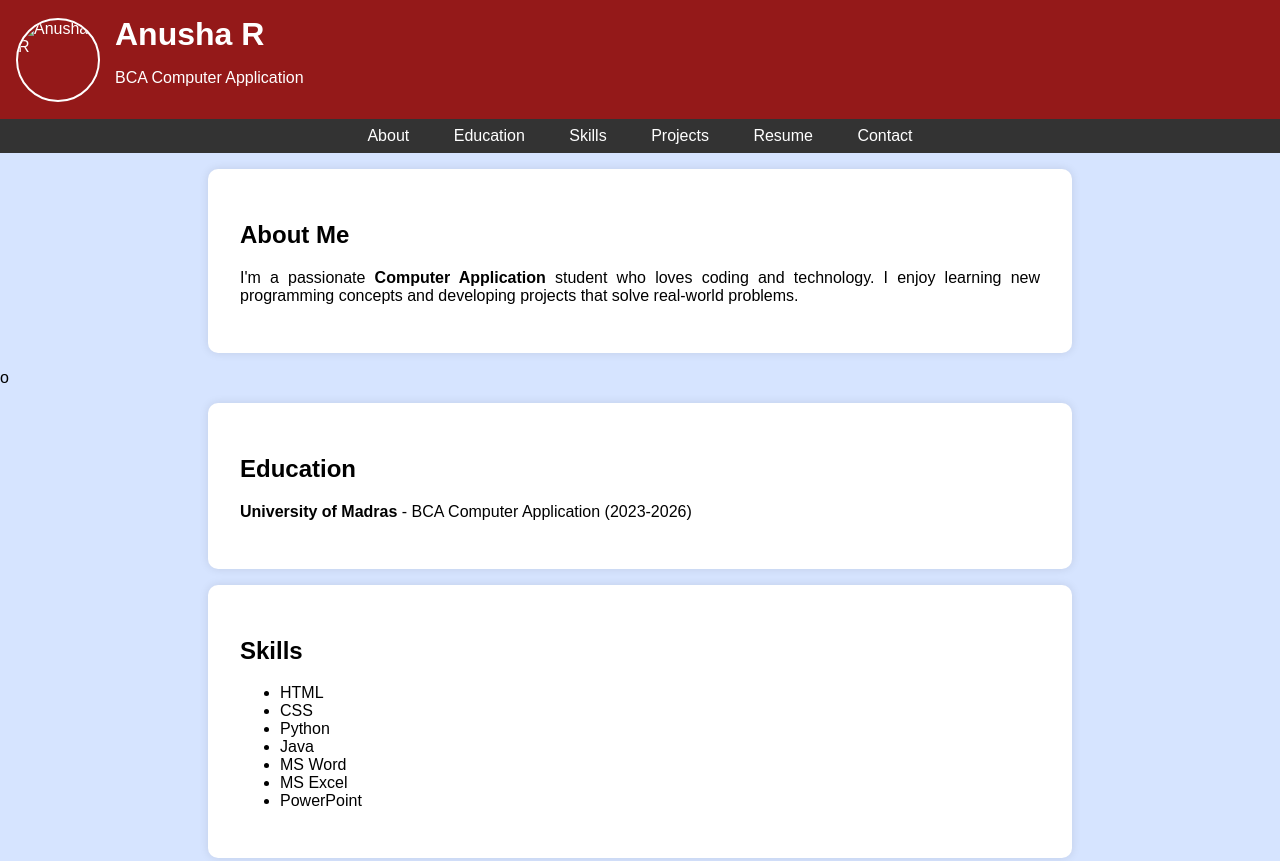
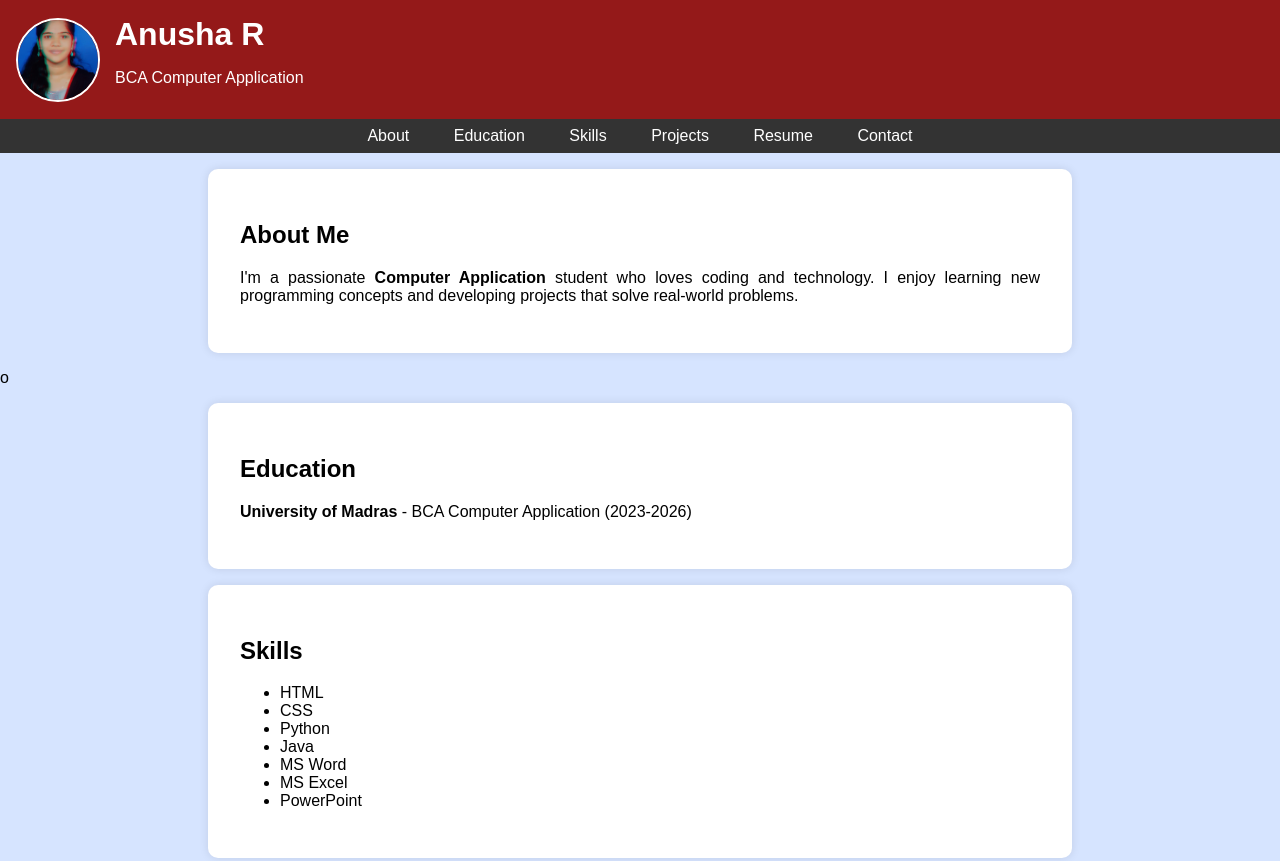
Before and after one commit to ANUSHARAJA20/digital-portfolio-, a plain HTML site: page index.html in a window 1280 px wide. Shown: the top 861 px of the page. Drawn offline with Linux system fonts and the light colour scheme.

Commit message:
index.html

```diff
--- a/index.html
+++ b/index.html
@@ -96,7 +96,7 @@
 
     <header>
         <!-- Profile picture inside header, left-aligned near name -->
-        <img src="/storage/emulated/0/Pictures/inshot/InShot_20250320_140855065.jpg"alt="Anusha R" class="profile-picture">
+        <img src="InShot_20250320_140855065.jpg"alt="Anusha R" class="profile-picture">
         <div class="header-content">
             <h1>Anusha R</h1>
             <p>BCA Computer Application</p>
```
